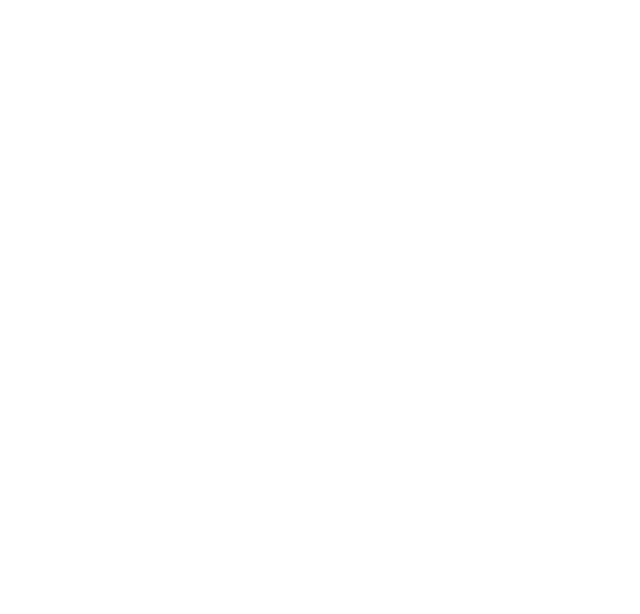
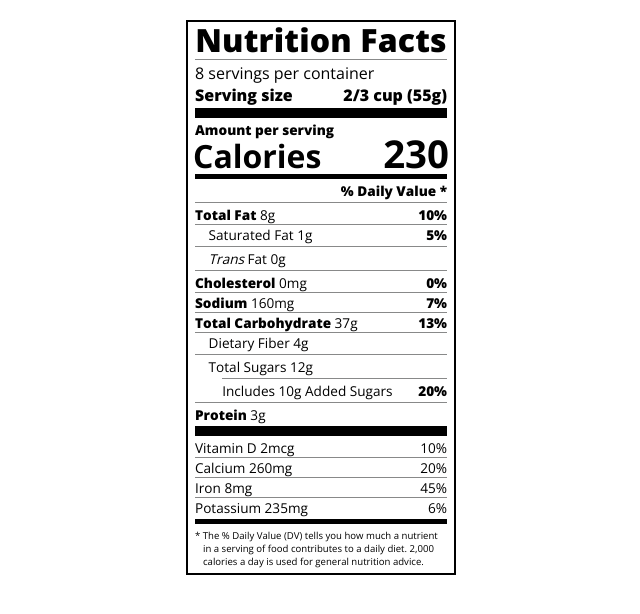
Before and after one commit to renaldhyrahman/freeCodeCamp, a plain HTML site: page responsive-web-design/src/workshop/08-nutrition-label/index.html in a window 1280 px wide. Shown: the whole page, without its empty margins (319-959 px from the left). Drawn offline with nearby package versions, Linux system fonts and the light colour scheme.

Commit message:
section-02/08-nutrition-label

```diff
--- a/responsive-web-design/src/workshop/08-nutrition-label/index.html
+++ b/responsive-web-design/src/workshop/08-nutrition-label/index.html
@@ -2,8 +2,81 @@
 <html lang="en">
   <head>
     <meta charset="UTF-8" />
-    <meta name="viewport" content="width=device-width, initial-scale=1.0" />
-    <title>Document</title>
+    <title>Nutrition Label</title>
+    <link
+      href="https://fonts.googleapis.com/css?family=Open+Sans:400,700,800"
+      rel="stylesheet"
+    />
+    <link href="./styles.css" rel="stylesheet" />
   </head>
-  <body></body>
+
+  <body>
+    <div class="label">
+      <header>
+        <h1 class="bold">Nutrition Facts</h1>
+        <div class="divider"></div>
+        <p>8 servings per container</p>
+        <p class="bold">Serving size <span>2/3 cup (55g)</span></p>
+      </header>
+      <div class="divider large"></div>
+      <div class="calories-info">
+        <div class="left-container">
+          <h2 class="bold small-text">Amount per serving</h2>
+          <p>Calories</p>
+        </div>
+        <span>230</span>
+      </div>
+      <div class="divider medium"></div>
+      <div class="daily-value small-text">
+        <p class="bold right no-divider">% Daily Value *</p>
+        <div class="divider"></div>
+        <p>
+          <span><span class="bold">Total Fat</span> 8g</span>
+          <span class="bold">10%</span>
+        </p>
+        <p class="indent no-divider">
+          Saturated Fat 1g <span class="bold">5%</span>
+        </p>
+        <div class="divider"></div>
+        <p class="indent no-divider">
+          <span><i>Trans</i> Fat 0g</span>
+        </p>
+        <div class="divider"></div>
+        <p>
+          <span><span class="bold">Cholesterol</span> 0mg</span>
+          <span class="bold">0%</span>
+        </p>
+        <p>
+          <span><span class="bold">Sodium</span> 160mg</span>
+          <span class="bold">7%</span>
+        </p>
+        <p>
+          <span><span class="bold">Total Carbohydrate</span> 37g</span>
+          <span class="bold">13%</span>
+        </p>
+        <p class="indent no-divider">Dietary Fiber 4g</p>
+        <div class="divider"></div>
+        <p class="indent no-divider">Total Sugars 12g</p>
+        <div class="divider double-indent"></div>
+        <p class="double-indent no-divider">
+          Includes 10g Added Sugars <span class="bold">20%</span>
+        </p>
+        <div class="divider"></div>
+        <p class="no-divider">
+          <span><span class="bold">Protein</span> 3g</span>
+        </p>
+        <div class="divider large"></div>
+        <p>Vitamin D 2mcg <span>10%</span></p>
+        <p>Calcium 260mg <span>20%</span></p>
+        <p>Iron 8mg <span>45%</span></p>
+        <p class="no-divider">Potassium 235mg <span>6%</span></p>
+      </div>
+      <div class="divider medium"></div>
+      <p class="note">
+        * The % Daily Value (DV) tells you how much a nutrient in a serving of
+        food contributes to a daily diet. 2,000 calories a day is used for
+        general nutrition advice.
+      </p>
+    </div>
+  </body>
 </html>
--- a/responsive-web-design/src/workshop/08-nutrition-label/styles.css
+++ b/responsive-web-design/src/workshop/08-nutrition-label/styles.css
@@ -0,0 +1,102 @@
+* {
+  box-sizing: border-box;
+}
+
+html {
+  font-size: 16px;
+}
+
+body {
+  font-family: "Open Sans", sans-serif;
+}
+
+.label {
+  border: 2px solid black;
+  width: 270px;
+  margin: 20px auto;
+  padding: 0 7px;
+}
+
+header h1 {
+  text-align: center;
+  margin: -4px 0;
+  letter-spacing: 0.15px;
+}
+
+p {
+  margin: 0;
+  display: flex;
+  justify-content: space-between;
+}
+
+.divider {
+  border-bottom: 1px solid #888989;
+  margin: 2px 0;
+}
+
+.bold {
+  font-weight: 800;
+}
+
+.large {
+  height: 10px;
+}
+
+.large,
+.medium {
+  background-color: black;
+  border: 0;
+}
+
+.medium {
+  height: 5px;
+}
+
+.small-text {
+  font-size: 0.85rem;
+}
+
+.calories-info {
+  display: flex;
+  justify-content: space-between;
+  align-items: flex-end;
+}
+
+.calories-info h2 {
+  margin: 0;
+}
+
+.left-container p {
+  margin: -5px -2px;
+  font-size: 2em;
+  font-weight: 700;
+}
+
+.calories-info span {
+  margin: -7px -2px;
+  font-size: 2.4em;
+  font-weight: 700;
+}
+
+.right {
+  justify-content: flex-end;
+}
+
+.indent {
+  margin-left: 1em;
+}
+
+.double-indent {
+  margin-left: 2em;
+}
+
+.daily-value p:not(.no-divider) {
+  border-bottom: 1px solid #888989;
+}
+
+.note {
+  font-size: 0.6rem;
+  margin: 5px 0;
+  padding: 0 8px;
+  text-indent: -8px;
+}
```
Also changed, not shown: responsive-web-design/index.html (+1 -1 lines), responsive-web-design/src/img/previews/08-nutrition-label.png (added).
